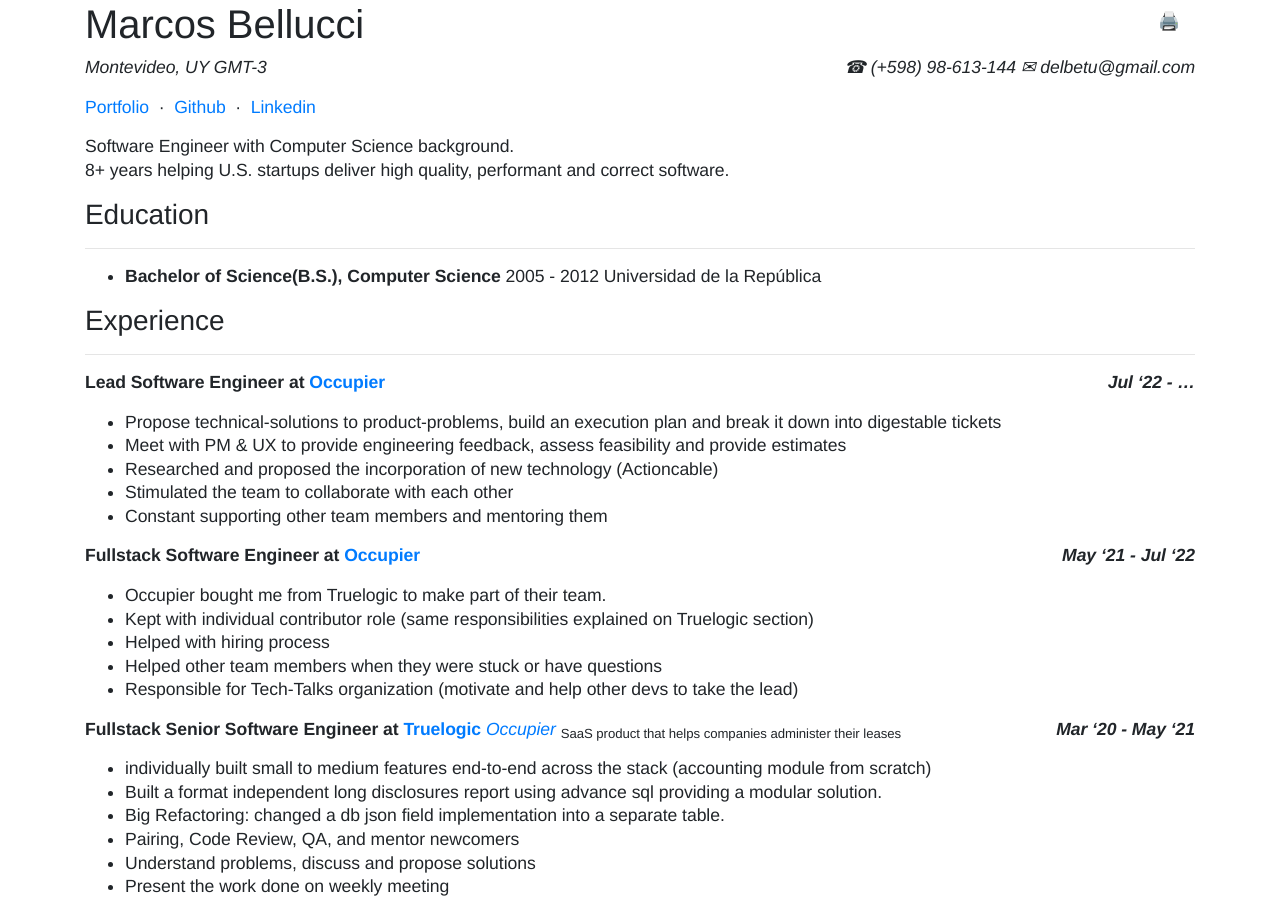
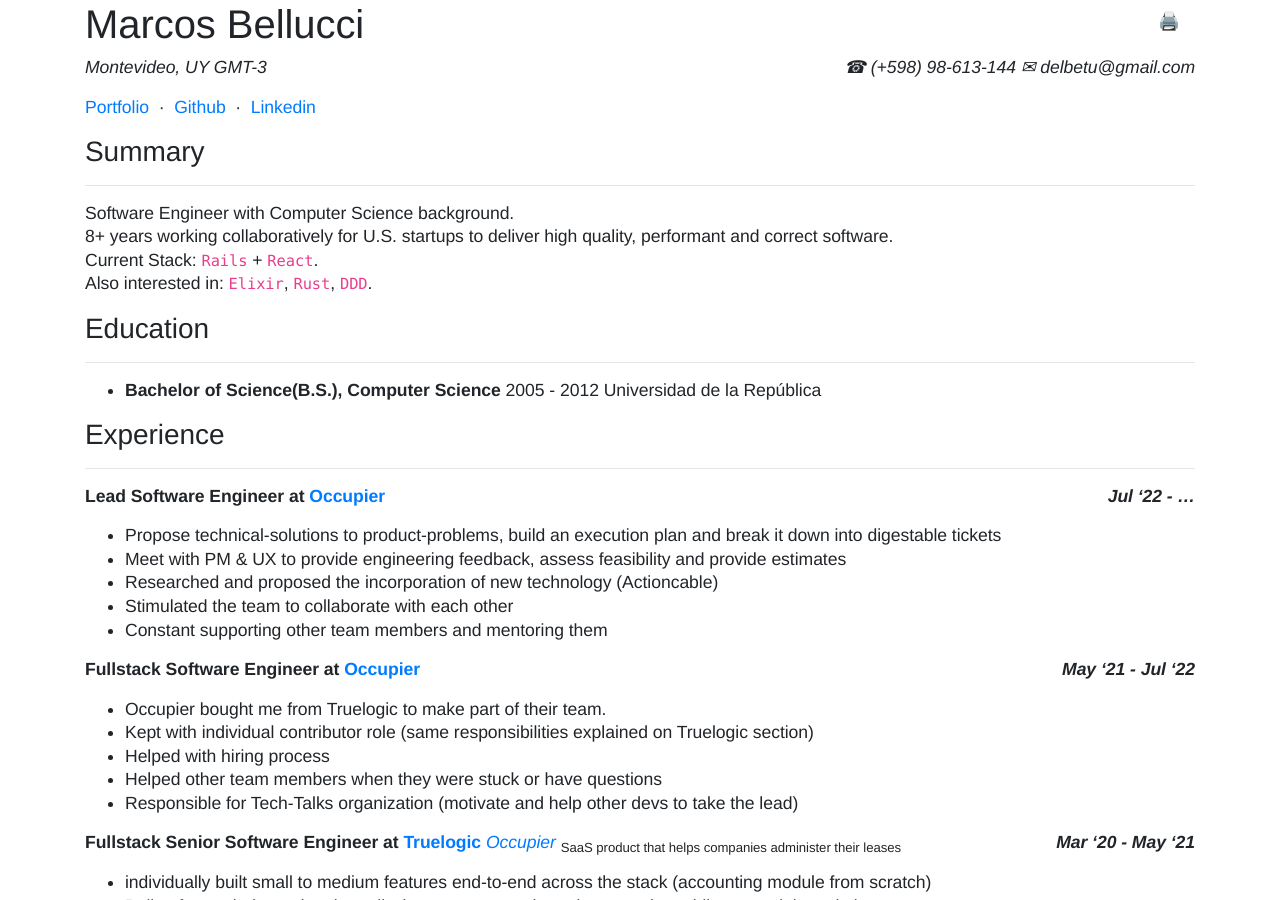
Before and after one commit to delbetu/delbetu.github.io, a Jekyll site: the page built from resume.md, in a window 1280 px wide and 900 px high. Built offline with Jekyll 4.4.1, drawn with Linux system fonts in a browser that asks for light colours; emoji names are drawn with the system emoji font.

Commit message:
Update resume.md

```diff
--- a/resume.md
+++ b/resume.md
@@ -12,8 +12,12 @@ _Montevideo, UY GMT-3_   _&#9742; (+598) 98-613-144 &#9993; delbetu@gmail.com_{:
  [Github](https://github.com/delbetu) &nbsp;&middot;&nbsp;
  [Linkedin](https://www.linkedin.com/in/marcos-bellucci/?locale=en_US)
 
+### Summary
+---
 Software Engineer with Computer Science background.
-8+ years helping U.S. startups deliver high quality, performant and correct software.
+8+ years working collaboratively for U.S. startups to deliver high quality, performant and correct software.
+Current Stack: `Rails` + `React`.
+Also interested in: `Elixir`, `Rust`, `DDD`.
 
 ### Education
 ---
```
